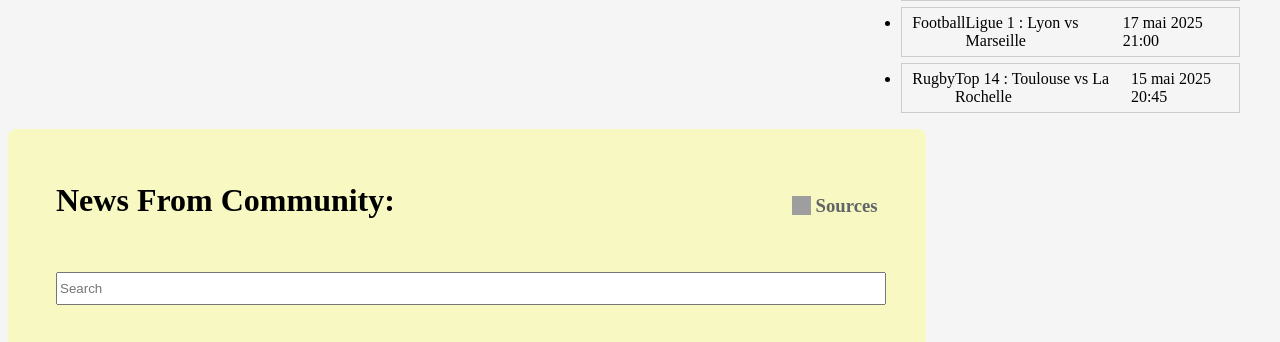
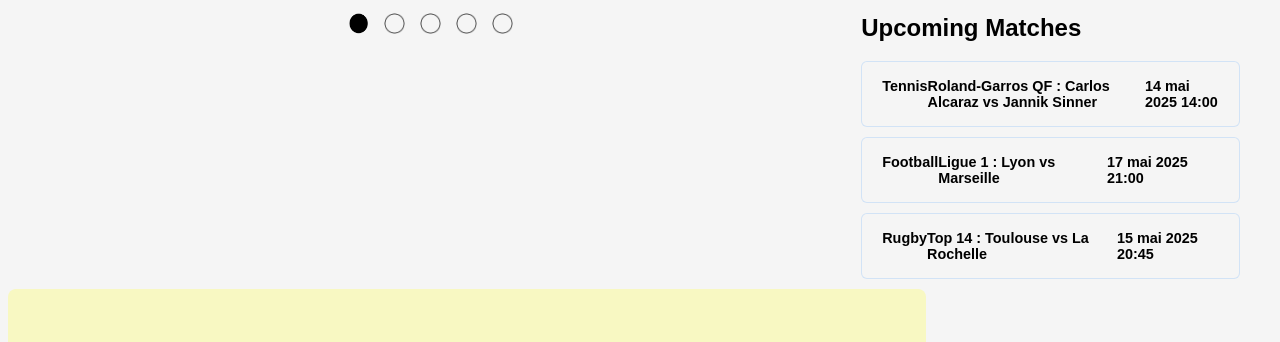
Before and after one commit to Misko0o/ProjectWebL2, a PHP site: page /html/main.html in a window 1280 px wide. Shown: the part 928-1270 px from the top of the page. Run offline with PHP 8.4, Linux system fonts and the light colour scheme; grey boxes are pictures that could not be loaded.

Commit message:
update css

```diff
--- a/html/main.html
+++ b/html/main.html
@@ -32,6 +32,7 @@
                 <p>Football</p>
                 <p>Rally</p>
                 <p>Tennis</p>
+                <p>Santé</p>
                 <p>Autre</p>
                 <button id="addArticle">Report news +</button>
             </div>
--- a/styles/main.css
+++ b/styles/main.css
@@ -389,20 +389,25 @@ body{
     margin:0;                           /* <-- new: убираем внешние отступы */
   }
 
-  #widgets-container{
-    width: 30%;           /* NEW: 30% ширины рядом с лентой */
-    position: sticky;     /* NEW: делаем «липким» */
-    top: 100px;           /* NEW: отступ от верха при скролле */
-    align-self: flex-start; /* NEW: чтобы не растягивался по высоте */
-    margin-right: 20px;   /* NEW: отступ справа (опционально) */
+/* Conteneur principal */
+#widgets-container {
+  width: 30%;
+  position: sticky;
+  top: 100px;
+  align-self: flex-start;
+  margin-right: 20px;
+  display: flex;
+  flex-direction: column;
+  gap: 20px;
+  font-family: sans-serif;
 }
 
-  /* 4. (Опционально) чтобы картинки сайдбара не растягивались */
+/* Chaque widget à l'intérieur */
 #widgets-container > div {
-    /* например, даём им 100% ширины сайдбара */
   width: 100%;
 }
 
+/* Table des cotes */
 #widgets-container table {
   border-collapse: collapse;
   width: 100%;
@@ -413,7 +418,7 @@ body{
   overflow: hidden;
   font-family: sans-serif;
   font-size: 14px;
-    box-shadow: 0 2px 4px rgba(0,0,0,0.05);
+  box-shadow: 0 2px 4px rgba(0, 0, 0, 0.05);
 }
 
 #widgets-container th,
@@ -427,10 +432,47 @@ body{
   background-color: #f0f0f0;
   font-weight: bold;
 }
+
 #widgets-container tr:last-child td {
   border-bottom: none;
 }
 
+/* Liste des matchs */
+#matches-list {
+  list-style: none;
+  padding: 0;
+  margin: 0;
+}
+
+/* Carte cliquable pour chaque match */
+.match-card {
+  display: block;
+  padding: 10px;
+  margin-bottom: 10px;
+  border: 1px solid #d1e3f7ef;
+  border-radius: 6px;
+  background-color: var(--bg);
+  cursor: pointer;
+  transition: background-color 0.2s ease, box-shadow 0.2s ease , border 0.2s ease;
+}
+
+.match-card:hover {
+  box-shadow: 0 2px 6px rgba(0, 60, 255, 0.2);
+  border: 1px solid #007bff;
+}
+
+/* S'assurer qu'aucun fond blanc parasite ne gêne à l'intérieur */
+.match-card * {
+  background: transparent;
+}
+
+/* En-tête d’un match */
+.match-head {
+  display: flex;
+  justify-content: space-between;
+  font-size: 0.9em;
+  font-weight: bold;
+}
 
   /* ──────────────────────────────────────────────────────────────
      2.  Сама карусель делаем ниже
```
Lines whose indentation alone changed are shown as unchanged.
